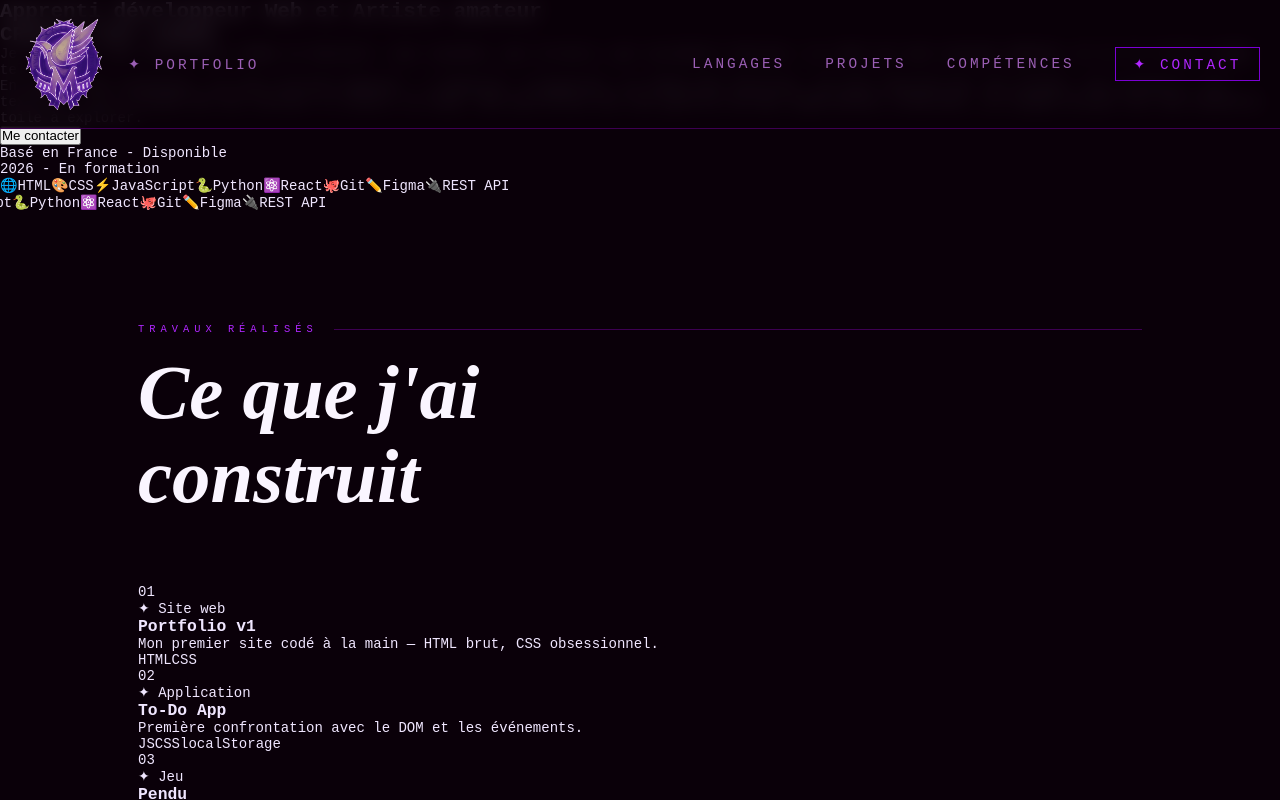
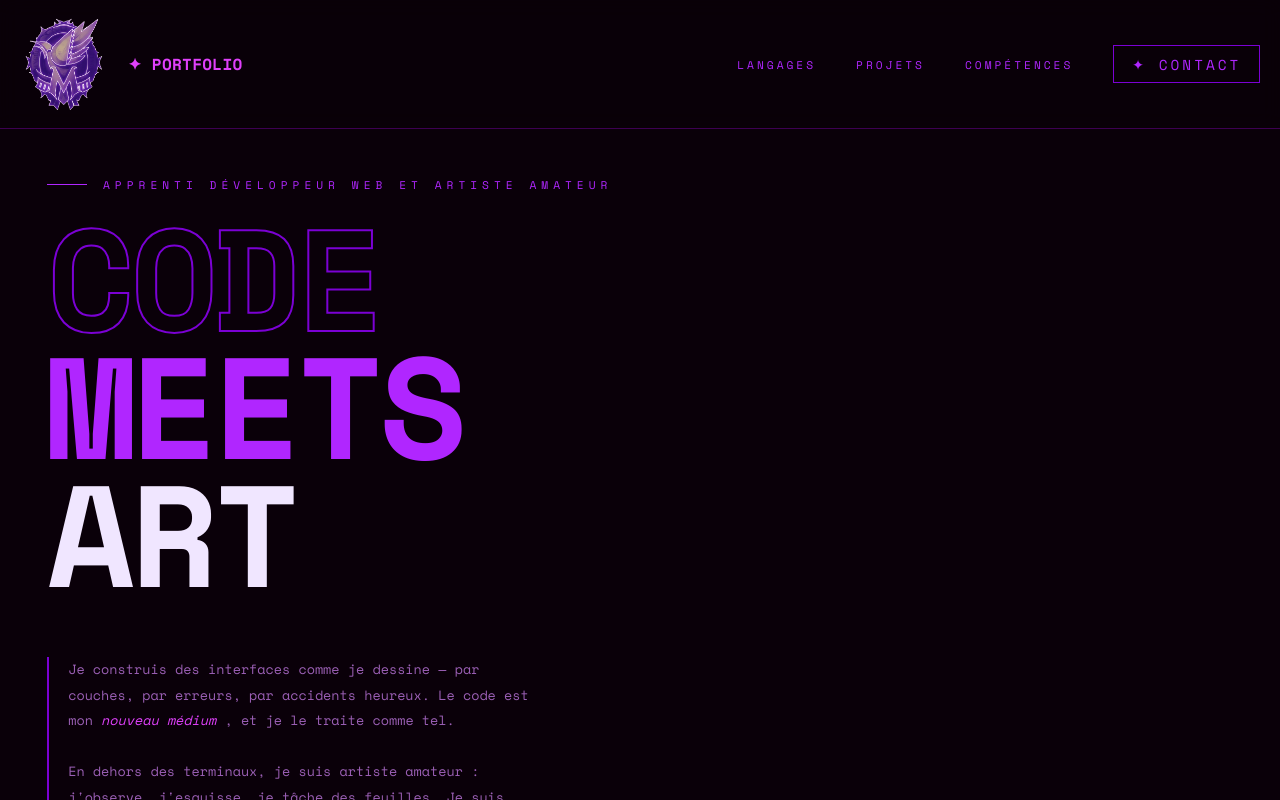
Before and after one commit to Shinemi/Portfolio, a React (Vite) app in the folder Portfolio-SimonLucas/: page / in a window 1280 px wide. Shown: the top 800 px of the page. Built offline with nearby package versions, Linux system fonts and the light colour scheme.

Commit message:
intro completed

```diff
--- a/Portfolio-SimonLucas/package.json
+++ b/Portfolio-SimonLucas/package.json
@@ -13,6 +13,7 @@
     "@fortawesome/react-fontawesome": "^3.2.0",
     "formik": "^2.4.9",
     "motion": "^12.36.0",
+    "ogl": "^1.0.11",
     "react": "^19.2.0",
     "react-dom": "^19.2.0",
     "react-icons": "^5.6.0",
--- a/Portfolio-SimonLucas/src/App.tsx
+++ b/Portfolio-SimonLucas/src/App.tsx
@@ -12,6 +12,7 @@ export default function App() {
 
   return (
     <BrowserRouter>
+
       <Header onContactOpen={() => setModalOpen(true)} />
 
       <main>
--- a/Portfolio-SimonLucas/src/components/ContactModal.tsx
+++ b/Portfolio-SimonLucas/src/components/ContactModal.tsx
@@ -1,4 +1,3 @@
-// components/ContactModal.tsx
 import { useEffect } from 'react';
 import { useFormik } from 'formik';
 import * as Yup from 'yup';
--- a/Portfolio-SimonLucas/src/components/Header.tsx
+++ b/Portfolio-SimonLucas/src/components/Header.tsx
@@ -1,4 +1,3 @@
-// components/Header.tsx
 import { Link } from 'react-router-dom';
 import logo from '../images/mockingBirdLogoNeon.png';
 import "../styles/global.scss"
--- a/Portfolio-SimonLucas/src/components/Intro.tsx
+++ b/Portfolio-SimonLucas/src/components/Intro.tsx
@@ -1,5 +1,5 @@
-// components/Intro.tsx
 import "../styles/global.scss"
+import "../styles/intro.scss"
 
 interface Props {
   onContactOpen: () => void;
@@ -7,19 +7,22 @@ interface Props {
 
 export default function Intro({ onContactOpen }: Props) {
   return (
-    <section>
-      <h1>Apprenti développeur Web et Artiste amateur</h1>
+    <section className="intro">
+      <h1 className="intro-divider">Apprenti développeur Web et Artiste amateur</h1>
 
-      <h2>CRÉER C'EST CODER</h2>
+      <h2 className="intro-title">
+        <span className="intro-title-outline">CODE</span> <br />
+        <span className="intro-title-purple">MEETS</span> <br />
+        ART
+      </h2>
 
-      <p>Je construis des interfaces comme je dessine — par couches, par erreurs, par accidents heureux. Le code est mon nouveau médium, et je le traite comme tel.</p>
-
-      <p>
+      <p className="intro-bio">Je construis des interfaces comme je dessine — par couches, par erreurs, par accidents heureux. Le code est mon <em> nouveau médium </em>, et je le traite comme tel.
+      <br /><br />
       En dehors des terminaux, je suis artiste amateur : j'observe, j'esquisse, je tâche des feuilles. Je suis fasciné par les formes, les couleurs, les textures — et j'essaie de les recréer à travers le code. Mon portfolio est une galerie de mes expériences créatives, où chaque projet est une nouvelle toile à explorer.</p>
 
-      <button onClick={onContactOpen}>Me contacter</button>
+      <button onClick={onContactOpen} className="intro-contact-btn">Me contacter</button>
 
-      <div>
+      <div className="intro-details">
         <p>Basé en France - Disponible</p>
         <p>2026 - En formation</p>
       </div>
--- a/Portfolio-SimonLucas/src/components/Projects.tsx
+++ b/Portfolio-SimonLucas/src/components/Projects.tsx
@@ -1,4 +1,3 @@
-// components/Projects.tsx
 import { Link } from 'react-router-dom';
 import projects from '../data/projects.json';
 import "../styles/global.scss"
--- a/Portfolio-SimonLucas/src/components/Skills.tsx
+++ b/Portfolio-SimonLucas/src/components/Skills.tsx
@@ -1,4 +1,3 @@
-// components/Skills.tsx
 import skillGroups from '../data/skills.json';
 import "../styles/global.scss"
 
--- a/Portfolio-SimonLucas/src/components/footer.tsx
+++ b/Portfolio-SimonLucas/src/components/footer.tsx
@@ -1,4 +1,3 @@
-// components/Footer.tsx
 import { FaGithub } from "react-icons/fa";
 import { FaLinkedin } from "react-icons/fa";
 import "../styles/global.scss"
--- a/Portfolio-SimonLucas/src/styles/global.scss
+++ b/Portfolio-SimonLucas/src/styles/global.scss
@@ -1,6 +1,6 @@
 @use 'variables' as *;
 
-// @import url('https://fonts.googleapis.com/css2?family=Bebas+Neue&family=DM+Serif+Display:ital@0;1&family=Space+Mono:wght@400;700&display=swap');
+@import url('https://fonts.googleapis.com/css2?family=Bebas+Neue&family=DM+Serif+Display:ital@0;1&family=Space+Mono:wght@400;700&display=swap');
 
 *, *::before, *::after {
   margin: 0;
@@ -17,7 +17,7 @@ body {
   font-family: $font-mono;
   font-size: 14px;
   overflow-x: hidden;
-
+  padding: 0px 15px
 }
 
 ::-webkit-scrollbar       { width: 4px; background: $bg2; }
--- a/Portfolio-SimonLucas/src/styles/header.scss
+++ b/Portfolio-SimonLucas/src/styles/header.scss
@@ -4,6 +4,12 @@
 .header-logo{
     align-items: center;
     display: flex;
+}
+
+.header-logo p{
+    font-size: 1rem;
+    letter-spacing: 0.3px;
+    font-weight: 700;
 }
 
 .header-logo img{
@@ -22,7 +28,7 @@ header{
     align-items: center;
     margin: auto;
     justify-content: space-between;
-    background: rgba($bg, 0.85);
+    background: rgba($bg, 0.65);
     backdrop-filter: blur(10px);
     position: fixed;
     top: 0;
@@ -33,10 +39,10 @@ header{
 }
 
 a{
-    font-size: 0.90rem;
+    font-size: 0.70rem;
     letter-spacing: 3px;
     text-transform: uppercase;
-    color: $muted;
+    color: $v1;
     text-decoration: none;
     transition: color 0.2s;
 
--- a/Portfolio-SimonLucas/src/styles/intro.scss
+++ b/Portfolio-SimonLucas/src/styles/intro.scss
@@ -0,0 +1,90 @@
+@use 'variables' as *;
+
+.intro {
+  padding-top: 11rem;
+  padding-left: 2rem;
+  max-width: 1600px;
+  margin: auto;
+}
+
+.intro-divider {
+  color: $v1;
+  font-weight: 400;
+  letter-spacing: 5px;
+  font-family: $font-mono;
+  text-transform: uppercase;
+  font-size: 0.7rem;
+  display: flex;
+  align-items: center;
+  gap: 1rem;
+
+  &::before {
+    content: '';
+    width: 40px;
+    height: 1px;
+    background: $v1;
+    flex-shrink: 0;
+  }
+}
+
+.intro-title-outline{
+    color: transparent;
+    -webkit-text-stroke: 2px var(--v2);
+}
+
+.intro-title-purple{
+    color: $v1;
+
+}
+
+.intro-title{
+    font-size: 9rem;
+    letter-spacing: -5px;
+    line-height: 8rem;
+    font-weight: 800;
+    padding: 20px 0px;
+}
+
+
+.intro-bio{
+    margin-top: 2.5rem;
+    max-width: 500px;
+    font-size: .84rem;
+    line-height: 1.9;
+    color: $muted;
+    border-left: 2px solid var(--v2);
+    padding-left: 1.2rem;
+}
+
+.intro-bio em{
+    color: $v3;
+    font-style: italic;
+}
+
+.intro-contact-btn{
+    margin-top: 2.5rem;
+    align-self: flex-start;
+    font-family: 'Space Mono', monospace;
+    font-size: .72rem;
+    letter-spacing: 3px;
+    text-transform: uppercase;
+    background: var(--v1);
+    color: var(--bg);
+    border: 1px solid var(--v1);
+    padding: .9rem 2rem;
+    cursor: pointer;
+    transition: background .2s, transform .15s;
+
+    &:hover{
+        transform: translateY(-2px) ;
+        background-color: $v3;
+    }
+
+}
+
+.intro-details{
+    display: flex;
+    justify-content: space-around;
+    color: $muted;
+    padding: 2rem 0;
+}
```
Also changed, not shown: 1 other file (tests, documents, lock files or other folders).
